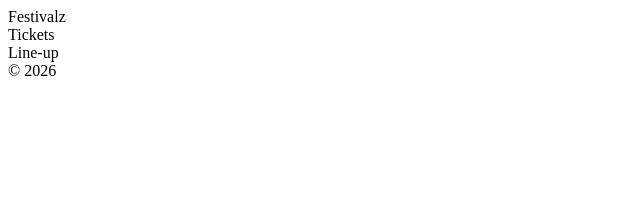
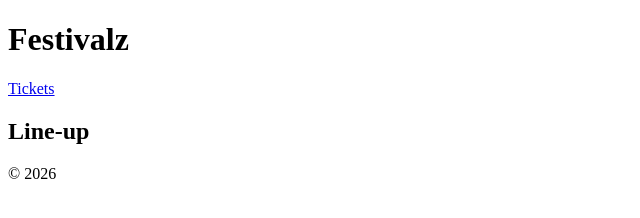
Before and after one commit to JuanAntonioRubioOrtiz/HTML, a plain HTML site: page div-soep.html in a window 1280 px wide. Shown: the whole page, without its empty margins (0-640 px from the left). Drawn offline with Linux system fonts and the light colour scheme.

Commit message:
div-soep opgelost

```diff
--- a/div-soep.html
+++ b/div-soep.html
@@ -6,11 +6,17 @@
     <title>Document</title>
 </head>
 <body>
-    <div class="header">
-<div class="logo">Festivalz</div>
-<div class="menu"><div onclick="location.href='tickets.html'">Tickets</div></div>
-</div>
-<div class="content"><div class="title">Line-up</div></div>
-<div class="bottom">© 2026</div>
+    <header>
+<h1>Festivalz</h1>
+    </header>
+<nav>
+    <a href="tickets.html">Tickets</a>
+</nav>
+<main>
+    <h2>Line-up</h2>
+</main>
+<footer>
+    <p>© 2026</p>
+</footer>
 </body>
 </html>
```
